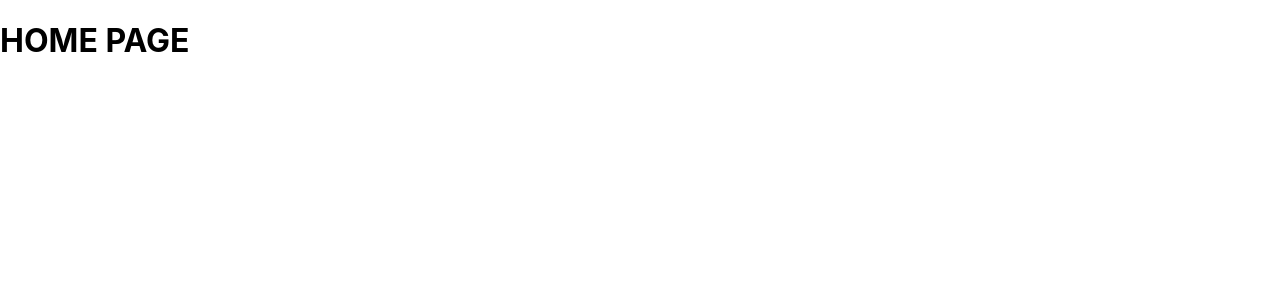
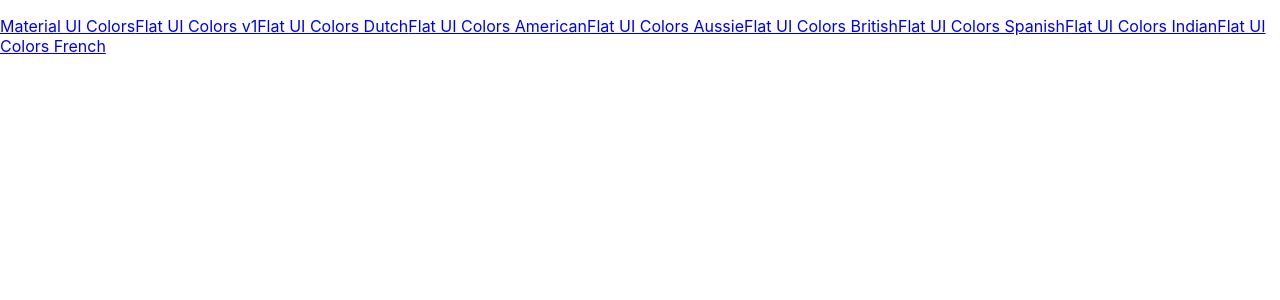
Before and after one commit to iamjamestan/colour-app, a React (Create React App) app: page / in a window 1280 px wide. Shown: the top 300 px of the page. Built offline with nearby package versions, Linux system fonts and the light colour scheme; the HTML template or start-up script is replaced by a standard one.

Commit message:
Add PaletteList and Links

```diff
--- a/src/App.js
+++ b/src/App.js
@@ -2,6 +2,7 @@
 import React, {Component} from 'react';
 import {Route, Switch} from "react-router-dom";
 import Palette from "./Palette";
+import PaletteList from "./PaletteList";
 import seedColors from "./seedColors";
 import {generatePalette} from "./colorHelpers";
 
@@ -12,12 +13,9 @@
     render() {
         return (
             <Switch>
-                <Route exact path={"/"} render={() => <h1>HOME PAGE</h1>}/>
+                <Route exact path={"/"} render={() => <PaletteList palettes={seedColors}/>}/>
                 <Route exact path={"/palette/:id"} render={routeProps => <Palette palette={generatePalette(this.findPalette(routeProps.match.params.id))}/>}/>
             </Switch>
-            // <div className="App">
-            //     <Palette palette={generatePalette(seedColors[4])}/>
-            // </div>
         );
     }
 }
--- a/src/Navbar.js
+++ b/src/Navbar.js
@@ -1,13 +1,13 @@
 import React, {Component} from "react";
 import 'rc-slider/assets/index.css';
 import "./Navbar.css"
+import {Link} from "react-router-dom";
 import Slider from 'rc-slider';
 import Select from '@material-ui/core/Select';
 import MenuItem from '@material-ui/core/MenuItem';
 import Snackbar from '@material-ui/core/Snackbar';
 import IconButton from '@material-ui/core/IconButton';
 import CloseIcon from '@material-ui/icons/Close';
-
 
 class Navbar extends Component {
     constructor(props) {
@@ -32,7 +32,7 @@
         return (
             <header className={"Navbar"}>
                 <div className={"logo"}>
-                    <a href={"#"}>reactcolorpicker</a>
+                    <Link to={"/"}>reactcolorpicker</Link>
                 </div>
                 <div className={"slider-container"}>
                     <span>Level: {level}</span>
--- /dev/null
+++ b/src/PaletteList.js
@@ -0,0 +1,17 @@
+import React, {Component} from 'react';
+import {Link} from "react-router-dom";
+
+class PaletteList extends Component {
+    render() {
+        const {palettes} = this.props;
+        return (
+            <div>
+                <p>
+                    {palettes.map(palette => <Link to={`/palette/${palette.id}`}>{palette.paletteName}</Link>)}
+                </p>
+            </div>
+        );
+    }
+}
+
+export default PaletteList;
```
